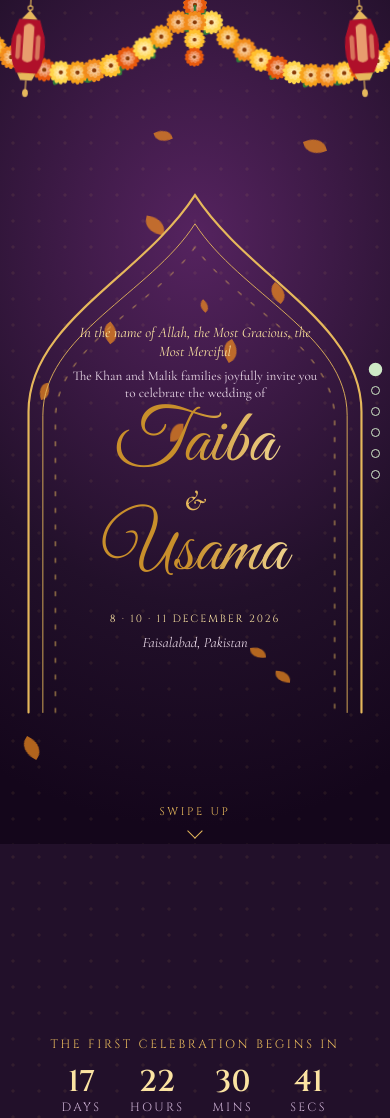
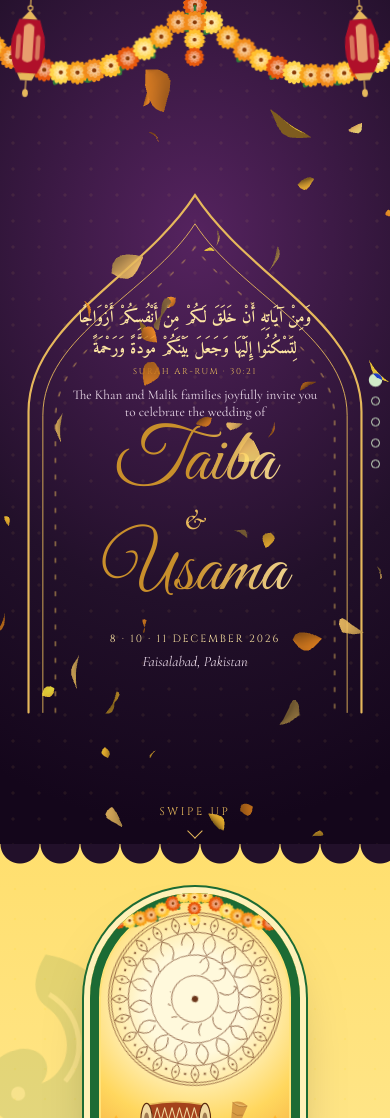
Before and after one commit to Anash45/usama-wedding, a plain HTML site: page index.html in a window 390 px wide. Shown: the top 1118 px of the page. Drawn offline with nearby package versions, Linux system fonts and the light colour scheme; animation ran at ten frames a second.

Commit message:
Fix mobile viewport, page snapping, three.js petals, Quran verse, move countdown to last page
Co-Authored-By: Claude Sonnet 5.5 <noreply@anthropic.com>
Claude-Session: https://claude.ai/code/session_019bevBzZiE6AR2xXoY3aFc5

```diff
--- a/index.html
+++ b/index.html
@@ -1,8 +1,14 @@
+<!doctype html>
+<html lang="en">
+<head>
+<meta charset="utf-8">
+<meta name="viewport" content="width=device-width,initial-scale=1,viewport-fit=cover">
+<style>:root{padding-top:env(safe-area-inset-top,0px);padding-bottom:env(safe-area-inset-bottom,0px)}</style>
 <title>Taiba &amp; Usama Shaadi</title>
 <meta name="claude:viewport-fit-sides" content="cover">
 <link rel="preconnect" href="https://fonts.googleapis.com">
 <link rel="preconnect" href="https://fonts.gstatic.com" crossorigin>
-<link rel="stylesheet" href="https://fonts.googleapis.com/css2?family=Cinzel:wght@400;600&family=Cormorant+Garamond:ital,wght@0,400;0,600;1,400;1,600&family=Great+Vibes&display=swap">
+<link rel="stylesheet" href="https://fonts.googleapis.com/css2?family=Cinzel:wght@400;600&family=Cormorant+Garamond:ital,wght@0,400;0,600;1,400;1,600&family=Great+Vibes&family=Amiri:wght@400;700&display=swap">
 <style>
 /* Layout: gate opens onto a plum hero (arch + names), then three full-width function bands, each its own colour world, joined by scalloped edges. */
 :root{
@@ -62,7 +68,8 @@ a:focus-visible{outline:2px solid currentColor;outline-offset:4px}
 .inner{position:absolute;inset:0;display:flex;flex-direction:column;align-items:center;justify-content:center;text-align:center;padding:26cqw 15cqw 6cqw}
 .inner>*{opacity:0;animation:rise 1.1s cubic-bezier(.2,.7,.2,1) forwards;animation-delay:calc(1.7s + var(--i)*.28s)}
 @keyframes rise{from{opacity:0;transform:translateY(22px);filter:blur(6px)}to{opacity:1;transform:none;filter:none}}
-.bism{font-style:italic;font-size:clamp(14px,4.1cqw,18px);color:var(--gold-hi);margin:0 0 2cqw;line-height:1.3}
+.bism{font:700 clamp(15px,4.7cqw,21px)/1.85 Amiri,"Scheherazade New","Times New Roman",serif;color:var(--gold-hi);margin:0}
+.ref{font-size:clamp(8.5px,2.3cqw,10px);letter-spacing:.2em;color:var(--gold);margin:0 0 2.5cqw;opacity:.85}
 .invite{margin:0;font-size:clamp(13px,3.7cqw,17px);color:#e9d9e8;line-height:1.3}
 .nm{font:clamp(54px,21cqw,92px)/1.05 var(--script);margin:-.14em 0 -.1em;padding:.16em .25em .2em;
   background:linear-gradient(100deg,#c98f2b 20%,#fff0b8 45%,#c98f2b 70%) 0 0/250% 100%;-webkit-background-clip:text;background-clip:text;color:transparent;animation:rise 1.1s cubic-bezier(.2,.7,.2,1) forwards,shine 5s linear infinite;animation-delay:calc(1.7s + var(--i)*.28s),0s}
@@ -178,8 +185,8 @@ a:focus-visible{outline:2px solid currentColor;outline-offset:4px}
 
 
 /* ---------- one screen per page ---------- */
-html{scroll-snap-type:y proximity}
-.hero,.strip,.fn,.fin{scroll-snap-align:start;min-height:100dvh;display:flex;flex-direction:column;justify-content:center}
+html{scroll-snap-type:y mandatory;background:var(--plum)}
+.hero,.fn,.fin{scroll-snap-align:start;scroll-snap-stop:always;min-height:100dvh;display:flex;flex-direction:column;justify-content:center}
 .fn>.wrap,.fin>div{width:100%}
 .stage{width:min(100%,440px,calc((100dvh - 150px)*.678))}
 .map{display:inline-block;margin-top:5px;font:11px var(--cap);letter-spacing:.16em;text-transform:uppercase;color:var(--accent);text-underline-offset:4px}
@@ -205,6 +212,16 @@ html{scroll-snap-type:y proximity}
 }
 @media(max-width:819px) and (max-height:720px){.tag,.host{display:none}.arch{width:min(100%,calc(26dvh*.8))}.hero{padding-top:84px}}
 
+#gl{position:fixed;inset:0;width:100%;height:100%;z-index:40;pointer-events:none}
+.chips{margin-bottom:22px}.fin .cd{margin:6px 0 22px}
+@media(max-width:819px){
+  .fin{padding-block:34px 20px}.fin h2{font-size:54px;margin:0}.fin .sm{font-size:.95em;line-height:1.3;margin:0 0 12px}
+  .fin .cd{margin:4px 0 14px;gap:10px}.fin .cd b{font-size:30px}.fin .cd div{min-width:56px}
+  .chips{flex-wrap:nowrap;gap:8px;margin-bottom:14px}.chip{flex:1 1 0;min-width:0;grid-template-columns:1fr;text-align:center;padding:10px 4px;border-radius:50px 50px 10px 10px}
+  .chip b{font-size:28px}.chip em{font-size:30px}.chip small{font-size:9px;letter-spacing:.1em}
+  .rsvp{padding:14px 10px;margin:0 0 12px;gap:6px;font-size:.8em}.tagline{font-size:20px}.note{margin-top:10px;font-size:12px}.top{margin-top:2px}
+}
+@media(max-height:720px){.fin .sm{display:none}}
 @media(prefers-reduced-motion:reduce){
   *,*::before,*::after{animation:none!important;transition:none!important}
   .gate{display:none}.inner>*,.js .rv{opacity:1;transform:none;filter:none}
@@ -212,11 +229,12 @@ html{scroll-snap-type:y proximity}
   .nm{background-position:30% 0}
 }
 </style>
+</head>
+<body>
 
 <div class="gate" id="gate" aria-hidden="true"><i class="door l"></i><i class="door r"></i><div class="seal">T&amp;U</div></div>
 
 <header class="hero g" id="top">
-  <div class="pl" data-n="14" style="--petal:#f28c1c"></div>
   <div class="garw"><svg id="gh" aria-hidden="true"></svg></div>
   <div class="lan a" data-p="lantern"></div>
   <div class="lan b" data-p="lantern"></div>
@@ -227,7 +245,8 @@ html{scroll-snap-type:y proximity}
       <path pathLength="1" d="M44 586V258C44 176 156 130 200 66C244 130 356 176 356 258V586"/>
     </svg>
     <div class="inner">
-      <p class="bism" style="--i:0">In the name of Allah, the Most Gracious, the Most Merciful</p>
+      <p class="bism" style="--i:0" lang="ar" dir="rtl">وَمِنْ آيَاتِهِ أَنْ خَلَقَ لَكُمْ مِنْ أَنْفُسِكُمْ أَزْوَاجًا لِتَسْكُنُوا إِلَيْهَا وَجَعَلَ بَيْنَكُمْ مَوَدَّةً وَرَحْمَةً</p>
+      <p class="ref cap" style="--i:0">Surah Ar-Rum &middot; 30:21</p>
       <p class="invite" style="--i:1">The Khan and Malik families joyfully invite you to celebrate the wedding of</p>
       <h1 class="nm" style="--i:2">Taiba</h1>
       <div class="amp" style="--i:3">&amp;</div>
@@ -236,23 +255,14 @@ html{scroll-snap-type:y proximity}
       <p class="where" style="--i:6">Faisalabad, Pakistan</p>
     </div>
   </div>
-  <a class="cue" href="#dates">Swipe up</a>
+  <a class="cue" href="#mehndi">Swipe up</a>
 </header>
-<nav class="dots" aria-label="Pages"><a href="#top" title="Invitation"></a><a href="#dates" title="Dates"></a><a href="#mehndi" title="Mehndi"></a><a href="#rukhsati" title="Rukhsati"></a><a href="#walima" title="Walima"></a><a href="#rsvp" title="RSVP"></a></nav>
+<canvas id="gl" aria-hidden="true"></canvas>
+<nav class="dots" aria-label="Pages"><a href="#top" title="Invitation"></a><a href="#mehndi" title="Mehndi"></a><a href="#rukhsati" title="Rukhsati"></a><a href="#walima" title="Walima"></a><a href="#rsvp" title="RSVP"></a></nav>
 
-<section class="strip g" id="dates" aria-label="Save the dates">
-  <div class="cap rv" style="color:var(--gold)">The first celebration begins in</div>
-  <div class="cd rv" id="cd" aria-live="off"><div><b id="cd-d">00</b><span>Days</span></div><div><b id="cd-h">00</b><span>Hours</span></div><div><b id="cd-m">00</b><span>Mins</span></div><div><b id="cd-s">00</b><span>Secs</span></div></div>
-  <div class="chips">
-    <a class="chip c-m rv" href="#mehndi"><b>08</b><span><small>Tuesday</small><em>Mehndi</em></span></a>
-    <a class="chip c-r rv" href="#rukhsati" style="--dd:.12s"><b>10</b><span><small>Thursday</small><em>Rukhsati</em></span></a>
-    <a class="chip c-w rv" href="#walima" style="--dd:.24s"><b>11</b><span><small>Friday</small><em>Walima</em></span></a>
-  </div>
-</section>
 
 <!-- MEHNDI -->
 <section class="fn mehndi g" id="mehndi">
-  <div class="pl" data-n="16"></div>
   <i class="bgp" data-p="paisley" style="--s:200px;--r:-10deg;left:-50px;top:14%"></i>
   <i class="bgp" data-p="paisley" style="--s:150px;--r:200deg;right:-30px;bottom:8%"></i>
   <div class="wrap">
@@ -284,7 +294,6 @@ html{scroll-snap-type:y proximity}
 
 <!-- RUKHSATI -->
 <section class="fn rukhsati rev g" id="rukhsati">
-  <div class="pl" data-n="16"></div>
   <i class="bgp" data-p="paisley" style="--s:210px;--r:20deg;right:-60px;top:10%"></i>
   <i class="bgp" data-p="paisley" style="--s:150px;--r:160deg;left:-30px;bottom:10%"></i>
   <div class="wrap">
@@ -319,7 +328,6 @@ html{scroll-snap-type:y proximity}
 
 <!-- WALIMA -->
 <section class="fn walima g" id="walima">
-  <div class="pl" data-n="16"></div>
   <i class="bgp" data-p="paisley" style="--s:200px;--r:-20deg;left:-50px;top:10%"></i>
   <i class="bgp" data-p="paisley" style="--s:150px;--r:190deg;right:-30px;bottom:10%"></i>
   <div class="wrap">
@@ -356,11 +364,17 @@ html{scroll-snap-type:y proximity}
 </section>
 
 <footer class="fin g" id="rsvp">
-  <div class="pl" data-n="12" style="--petal:#e6b85c"></div>
   <div>
     <div class="cap rv" style="color:var(--gold)">With duas and love</div>
     <h2 class="rv">Join us</h2>
-    <p class="rv">Your presence and prayers will make our three days complete. Please let us know which celebrations you will attend.</p>
+    <div class="cap rv" style="color:var(--gold);font-size:11px">The first celebration begins in</div>
+  <div class="cd rv" id="cd" aria-live="off"><div><b id="cd-d">00</b><span>Days</span></div><div><b id="cd-h">00</b><span>Hours</span></div><div><b id="cd-m">00</b><span>Mins</span></div><div><b id="cd-s">00</b><span>Secs</span></div></div>
+  <div class="chips">
+    <a class="chip c-m rv" href="#mehndi"><b>08</b><span><small>Tuesday</small><em>Mehndi</em></span></a>
+    <a class="chip c-r rv" href="#rukhsati" style="--dd:.12s"><b>10</b><span><small>Thursday</small><em>Rukhsati</em></span></a>
+    <a class="chip c-w rv" href="#walima" style="--dd:.24s"><b>11</b><span><small>Friday</small><em>Walima</em></span></a>
+  </div>
+    <p class="rv sm">Your presence and prayers will make our three days complete. Please let us know which celebrations you will attend.</p>
     <div class="rsvp rv">
       <b>Kindly reply by 30 November 2026</b>
       <span>Mr. Tariq Khan, bride's father &middot; +92 300 1234567</span>
@@ -372,6 +386,7 @@ html{scroll-snap-type:y proximity}
   </div>
 </footer>
 
+<script src="https://cdnjs.cloudflare.com/ajax/libs/three.js/r128/three.min.js"></script>
 <script>
 document.documentElement.classList.add('js');
 const flower=(x,y,r,c)=>{let a='',b='';for(let i=0;i<14;i++)a+=`<ellipse cy="${-r*.6}" rx="${r*.26}" ry="${r*.5}" transform="rotate(${i*25.7})"/>`;for(let i=0;i<9;i++)b+=`<ellipse cy="${-r*.35}" rx="${r*.22}" ry="${r*.36}" transform="rotate(${i*40+10})"/>`;
@@ -410,8 +425,6 @@ const P={
 document.querySelectorAll('[data-p]').forEach(e=>e.innerHTML=P[e.dataset.p]());
 
 const rnd=(a,b)=>a+Math.random()*(b-a);
-document.querySelectorAll('.pl').forEach(el=>{for(let i=0;i<+el.dataset.n;i++){const p=document.createElement('i');p.className='pt';
-  p.style.cssText=`left:${rnd(0,100)}%;--s:${rnd(8,16)}px;--t:${rnd(11,20)}s;--dl:${-rnd(0,20)}s`;el.append(p)}});
 const twinkle=(el,n,top,col)=>{for(let i=0;i<n;i++){const t=document.createElement('i');t.className='tw';
   t.style.cssText=`left:${rnd(6,94)}%;top:${rnd(3,top)}%;--s:${rnd(6,14)}px;--t:${rnd(2,4.5)}s;--dl:${-rnd(0,4)}s;--c:${col}`;el.prepend(t)}};
 twinkle(document.getElementById('wa'),26,55,'#fff3c0');
@@ -419,9 +432,35 @@ twinkle(document.getElementById('ra'),14,60,'#ffe29a');
 
 const io=new IntersectionObserver(es=>es.forEach(e=>{if(e.isIntersecting){e.target.classList.add('in');io.unobserve(e.target)}}),{threshold:.12});
 document.querySelectorAll('.rv,.fn').forEach(e=>io.observe(e));
-const ids=['top','dates','mehndi','rukhsati','walima','rsvp'],dots=[...document.querySelectorAll('.dots a')];
-const so=new IntersectionObserver(es=>es.forEach(e=>{if(e.isIntersecting)dots.forEach((d,i)=>d.classList.toggle('on',ids[i]===e.target.id))}),{threshold:.5});
+const ids=['top','mehndi','rukhsati','walima','rsvp'],dots=[...document.querySelectorAll('.dots a')];
+const so=new IntersectionObserver(es=>es.forEach(e=>{if(e.isIntersecting){const j=ids.indexOf(e.target.id);dots.forEach((d,i)=>d.classList.toggle('on',i===j));window.setPal&&setPal(Math.min(j,4))}}),{threshold:.5});
 ids.forEach(i=>so.observe(document.getElementById(i)));
+
+// three.js petal shower: 3D petals recolour per page and drift with scroll
+(()=>{if(matchMedia('(prefers-reduced-motion:reduce)').matches||!window.THREE)return;
+try{const T=THREE,cv=document.getElementById('gl'),R=new T.WebGLRenderer({canvas:cv,alpha:true,antialias:true});
+R.setPixelRatio(Math.min(devicePixelRatio,2));
+const sc=new T.Scene(),cam=new T.PerspectiveCamera(50,1,.1,50),TH=Math.tan(25*Math.PI/180);cam.position.z=10;
+sc.add(new T.AmbientLight(0xffffff,.6));const dl=new T.DirectionalLight(0xffffff,.7);dl.position.set(3,5,8);sc.add(dl);
+const g=new T.PlaneGeometry(1,1.5,6,6),pp=g.attributes.position;
+for(let i=0;i<pp.count;i++){let x=pp.getX(i),y=pp.getY(i);const t=(y+.75)/1.5;x*=Math.sin(Math.PI*Math.pow(t,.8));pp.setXYZ(i,x,y,.6*x*x+.1*Math.sin(t*3))}
+g.computeVertexNormals();
+const N=innerWidth<600?45:85,M=new T.InstancedMesh(g,new T.MeshStandardMaterial({side:T.DoubleSide,roughness:.6,metalness:.1,transparent:true,opacity:.85}),N);sc.add(M);
+const PAL=[['#f28c1c','#ffc02e','#e6b85c'],['#f28c1c','#ffc02e','#d6336c'],['#e6b85c','#ff6b7a','#fbe3a2'],['#e58aa0','#f4b6c0','#2f9c8a'],['#e6b85c','#f28c1c','#ffc02e']];
+let pal=0;window.setPal=i=>pal=i;
+const rnd=(a,b)=>a+Math.random()*(b-a),P=[],cur=[],tg=new T.Color(),d=new T.Object3D();
+for(let i=0;i<N;i++){P.push({u:rnd(-1,1),v:rnd(-1,1),z:rnd(-4,5),s:rnd(.1,.22),r:[rnd(0,6),rnd(0,6),rnd(0,6)],w:[rnd(-1,1),rnd(-1,1),rnd(-1,1)],f:rnd(.04,.1),ph:rnd(0,6),c:i%3});cur.push(new T.Color(PAL[0][i%3]));M.setColorAt(i,cur[i])}
+const size=()=>{R.setSize(innerWidth,innerHeight,false);cam.aspect=innerWidth/innerHeight;cam.updateProjectionMatrix()};size();addEventListener('resize',size);
+let px=0,ly=scrollY,last=performance.now();addEventListener('pointermove',e=>px=e.clientX/innerWidth-.5);
+(function loop(now){const dt=Math.min(.05,(now-last)/1e3);last=now;const dy=(scrollY-ly)/innerHeight;ly=scrollY;
+ cam.position.x+=(px*1.6-cam.position.x)*.04;cam.lookAt(0,0,0);
+ P.forEach((p,i)=>{const hH=TH*(10-p.z),hW=hH*cam.aspect,k=.5+(p.z+4)/9;
+  p.v-=p.f*dt*(.6+k*.6);p.v+=dy*2*k;if(p.v<-1.15)p.v=1.15;if(p.v>1.15)p.v=-1.15;
+  const sw=Math.sin(now/1e3*.8+p.ph)*.05;
+  d.position.set((p.u+sw)*hW,p.v*hH,p.z);d.rotation.set(p.r[0]+=p.w[0]*dt,p.r[1]+=p.w[1]*dt,p.r[2]+=p.w[2]*dt);d.scale.setScalar(p.s);d.updateMatrix();M.setMatrixAt(i,d.matrix);
+  cur[i].lerp(tg.set(PAL[pal][p.c]),.04);M.setColorAt(i,cur[i])});
+ M.instanceMatrix.needsUpdate=M.instanceColor.needsUpdate=true;R.render(sc,cam);requestAnimationFrame(loop)})(last);
+}catch(e){}})();
 const gate=document.getElementById('gate');gate.onclick=()=>gate.remove();setTimeout(()=>gate.remove(),3000);
 
 const T=new Date(2026,11,8,19,0,0);
@@ -430,3 +469,5 @@ function tick(){let s=Math.max(0,Math.floor((T-Date.now())/1000));
   [['d',86400],['h',3600],['m',60],['s',1]].forEach(([k,u])=>{document.getElementById('cd-'+k).textContent=z(Math.floor(s/u));s%=u})}
 tick();setInterval(tick,1000);
 </script>
+</body>
+</html>
```
